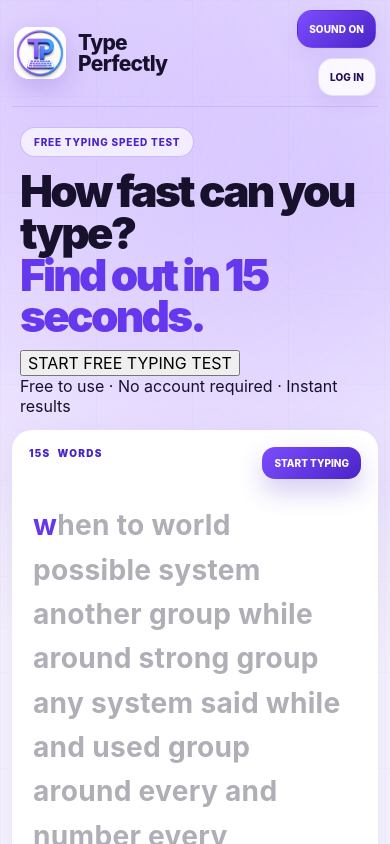
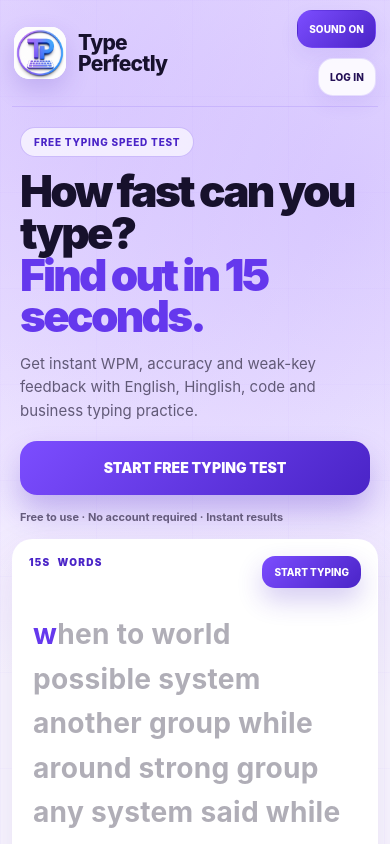
Before and after one commit to mohdaffan54511-cmyk/TeksType, a React (Vite) app: page / in a window 390 px wide. Shown: the top 844 px of the page. Built offline with nearby package versions, Linux system fonts and the light colour scheme; no server answers.

Commit message:
Add styles for hero section and responsive design

```diff
--- a/src/App.css
+++ b/src/App.css
@@ -1027,3 +1027,82 @@ input {
     font-size: 10px;
   }
 }
+.hero-description {
+  max-width: 610px;
+  margin: 18px 0 24px;
+  color: var(--muted);
+  font-size: 18px;
+  line-height: 1.6;
+}
+
+.hero-cta {
+  min-height: 58px;
+  padding: 0 25px;
+  border: 0;
+  border-radius: 17px;
+  color: white;
+  background: linear-gradient(
+    135deg,
+    var(--purple-500),
+    var(--purple-700)
+  );
+  box-shadow: 0 16px 30px rgba(74, 36, 199, 0.28);
+  font-size: 15px;
+  font-weight: 900;
+  cursor: pointer;
+  transition: transform 0.2s ease;
+}
+
+.hero-cta:hover {
+  transform: translateY(-2px);
+}
+
+.hero-trust {
+  margin-top: 14px;
+  color: #655b7d;
+  font-size: 13px;
+  font-weight: 700;
+}
+
+.hero-picture {
+  width: min(100%, 560px);
+  height: 340px;
+  min-width: 0;
+  justify-self: end;
+  border: 0;
+  border-radius: 28px;
+  background: url("/typing-hero.png") center / 135% auto no-repeat;
+  box-shadow: none;
+  animation: keyboardFloat 4s ease-in-out infinite;
+}
+
+@keyframes keyboardFloat {
+  0%,
+  100% {
+    transform: translateY(0) scale(1);
+  }
+
+  50% {
+    transform: translateY(-8px) scale(1.02);
+  }
+}
+
+@media (max-width: 700px) {
+  .hero .hero-description {
+    display: block;
+    margin: 14px 0 19px;
+    font-size: 15px;
+  }
+
+  .hero-cta {
+    width: 100%;
+    min-height: 54px;
+    padding: 0 14px;
+    font-size: 14px;
+  }
+
+  .hero-trust {
+    font-size: 11px;
+    line-height: 1.5;
+  }
+}
```
